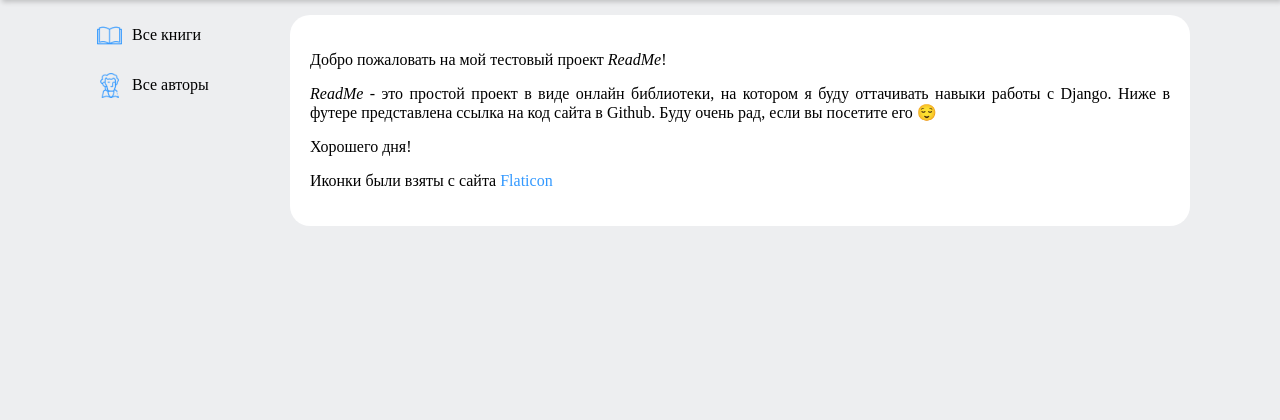
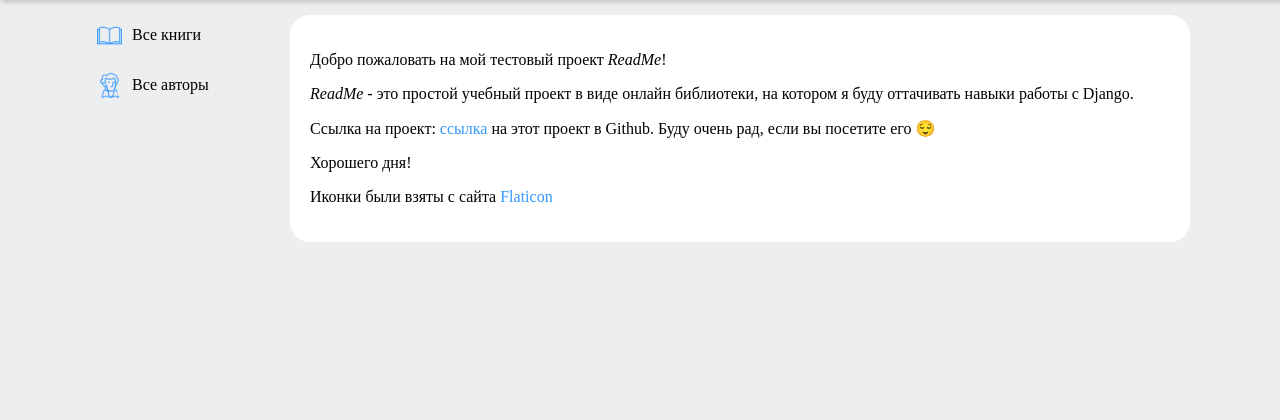
Before and after one commit to buzzakka/Django_Library, a Django app: page / in a window 1280 px wide. Shown: the part 50-470 px from the top of the page. Run offline with Django 4.2, Linux system fonts and the light colour scheme; some web fonts are replaced.

```diff
--- a/Catalog/templates/catalog/index.html
+++ b/Catalog/templates/catalog/index.html
@@ -4,11 +4,11 @@
 {% block content %}
 <div class="post-object about-me">
     <p> Добро пожаловать на мой тестовый проект <em id="site-name">ReadMe</em>!</p>
-    <p><em id="site-name">ReadMe</em> - это простой проект в виде онлайн библиотеки, на котором я буду оттачивать навыки работы с Django.
-        Ниже в футере представлена ссылка на код сайта в Github. Буду очень рад, если вы посетите его 😌</p>
+    <p><em id="site-name">ReadMe</em> - это простой учебный проект в виде онлайн библиотеки, на котором я буду оттачивать навыки работы с Django.</p>
+    <p>Ссылка на проект: <a href="https://github.com/buzzakka/Library/tree/develop" class="underline-link">ссылка</a> на этот проект в Github. Буду очень рад, если вы посетите его 😌</p>
     <p>Хорошего дня!</p>
 
-    <p>Иконки были взяты с сайта <a href="https://www.flaticon.com/ru/free-icons/" title="полка иконки" class="underline-link">Flaticon</a></p>
+    <p>Иконки были взяты с сайта <a href="https://www.flaticon.com/" title="полка иконки" class="underline-link">Flaticon</a></p>
 </div>
 
 {% endblock %}
--- a/ReadMe/settings.py
+++ b/ReadMe/settings.py
@@ -9,7 +9,7 @@ BASE_DIR = Path(__file__).resolve().parent.parent
 # See https://docs.djangoproject.com/en/4.2/howto/deployment/checklist/
 
 # SECURITY WARNING: keep the secret key used in production secret!
-SECRET_KEY = 'django-insecure-@$bn3)!z1nl_otb$dats%^$=w_9utz_m8z1%6m@^8jxp!nssjb'
+SECRET_KEY = os.getenv("SECRET_KEY")
 
 # SECURITY WARNING: don't run with debug turned on in production!
 DEBUG = False
```
Also changed, not shown: README.md, db.sqlite3, 1 other file.
